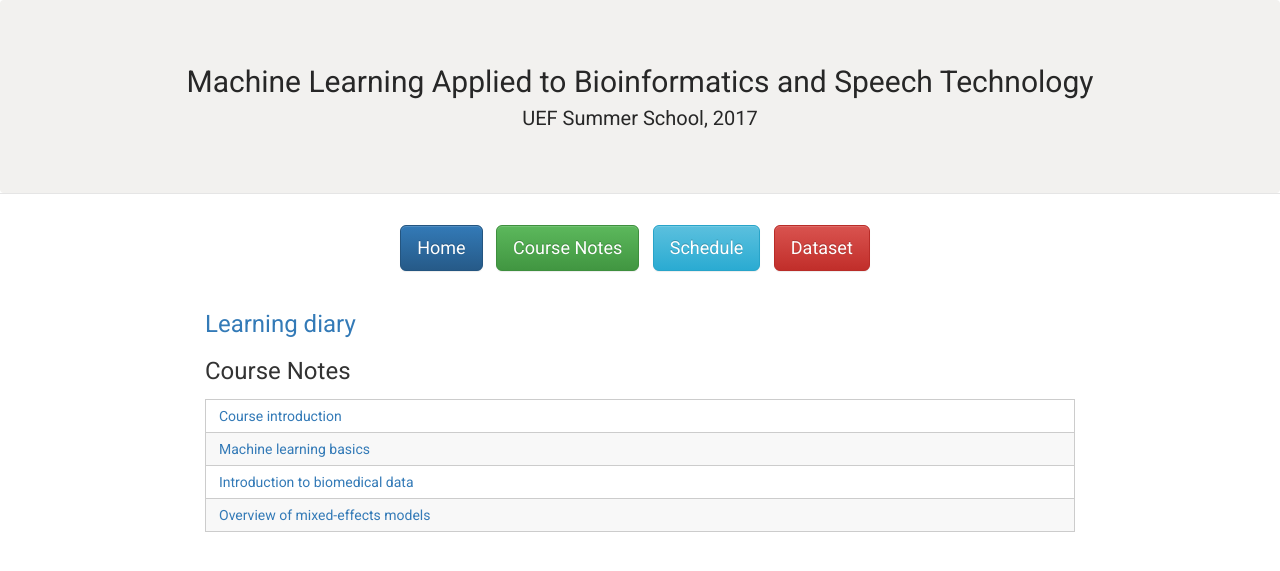
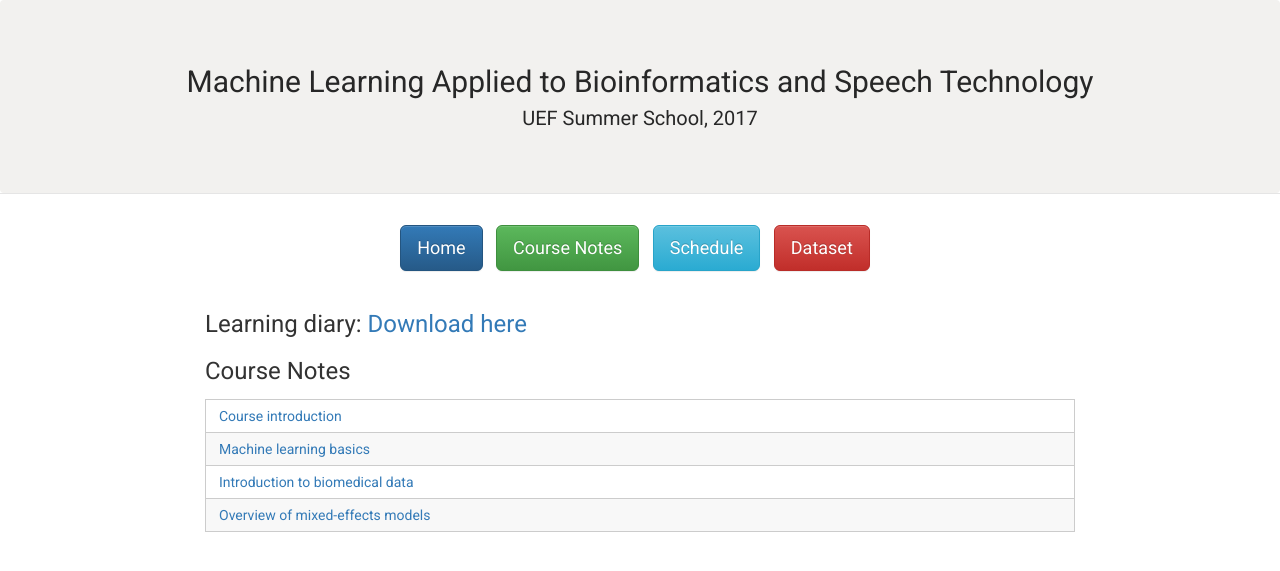
Before and after one commit to abrahamwoubie/Summer_School_RL, a Jekyll site: the page built from 35c163ca47986f8e1f5eec9d54238ad1229a7c92/course-notes.md, in a window 1280 px wide. Shown: the top 571 px of the page. Built offline with Jekyll 4.4.1, drawn with Linux system fonts in a browser that asks for light colours; nearby versions of some CDN libraries.

Commit message:
Clarified learning diary

```diff
--- a/35c163ca47986f8e1f5eec9d54238ad1229a7c92/course-notes.md
+++ b/35c163ca47986f8e1f5eec9d54238ad1229a7c92/course-notes.md
@@ -5,7 +5,7 @@ title: Course Notes | MLABST'17
 
 {% include buttons.html %}
 
-### [Learning diary]({{ site.url }}{{ site.baseurl }}/content/learning_diary.pdf)
+### Learning diary: [Download here]({{ site.url }}{{ site.baseurl }}/content/learning_diary.pdf)
 
 
 ### Course Notes
```
